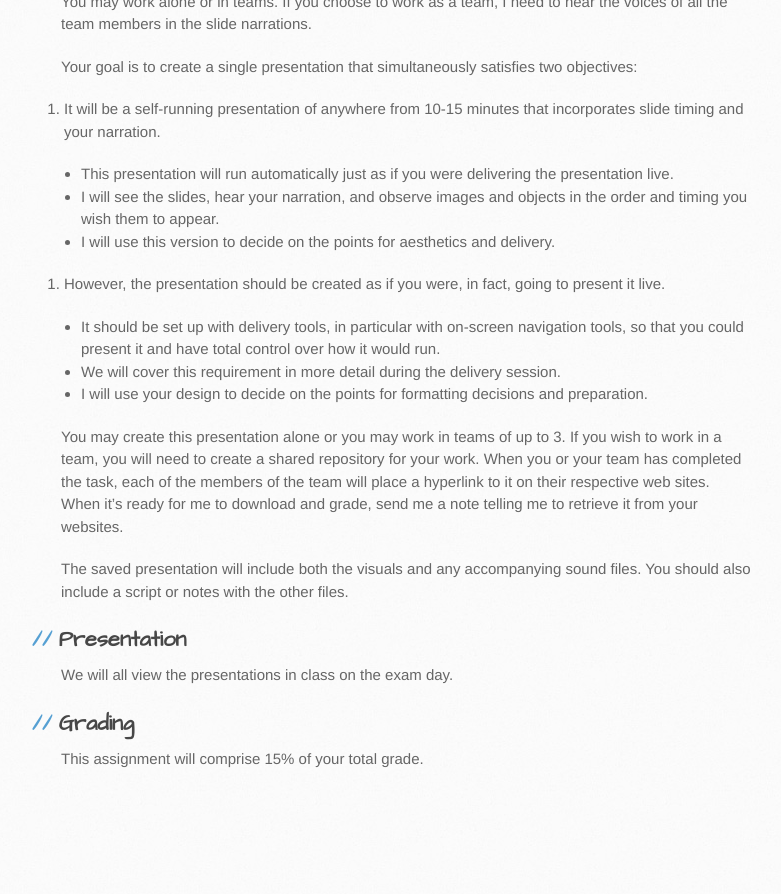
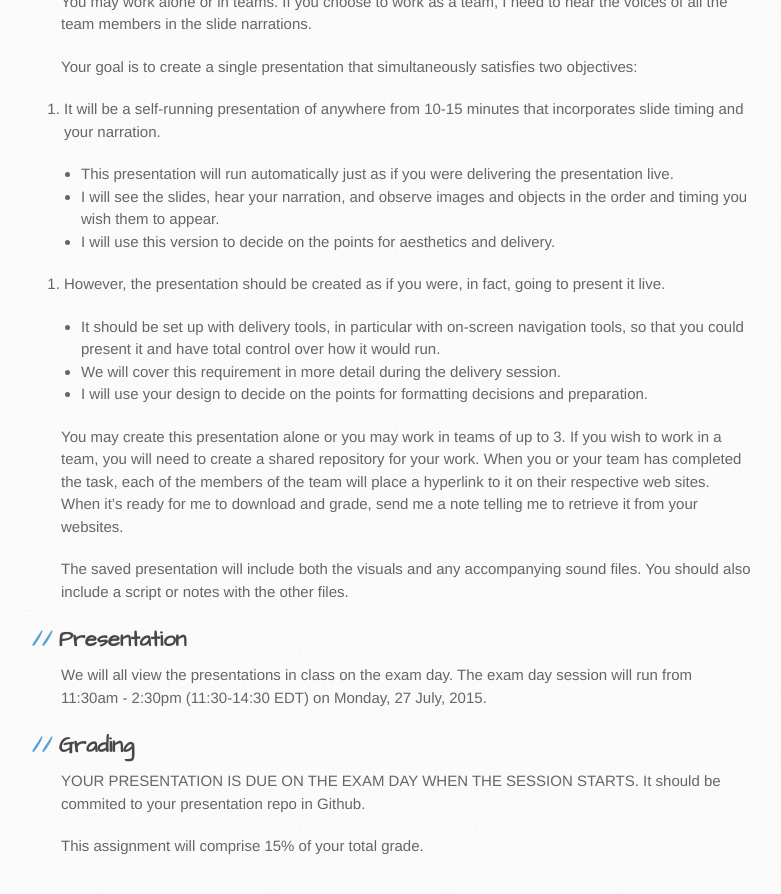
Before and after one commit to tylerpcarter/inls161, a Jekyll site: the page built from syllabus/assignments/assignment6.md, in a window 1280 px wide and 900 px high, scrolled down 1422 px. Shown: the top 894 px of the window, without its empty margins (109-890 px from the left). Built offline with Jekyll 4.4.1, drawn with Linux system fonts in a browser that asks for light colours; Markdown is read by kramdown in place of the engine named in the settings; before the commit the page ends 2235 px from its top, so only the background shows below that.

Commit message:
final updates

```diff
--- a/syllabus/assignments/assignment6.md
+++ b/syllabus/assignments/assignment6.md
@@ -69,7 +69,11 @@ You should also include a script or notes with the other files.
 ## Presentation
 
 We will all view the presentations in class on the exam day.
+The exam day session will run from 11:30am - 2:30pm (11:30-14:30 EDT) on Monday, 27 July, 2015.
 
 ## Grading
 
+YOUR PRESENTATION IS DUE ON THE EXAM DAY WHEN THE SESSION STARTS.
+It should be commited to your presentation repo in Github.
+
 This assignment will comprise 15% of your total grade.
```
Also changed, not shown: schedule/index.md (+3 -1 lines), syllabus/evaluation.md (+1 -1 lines).
